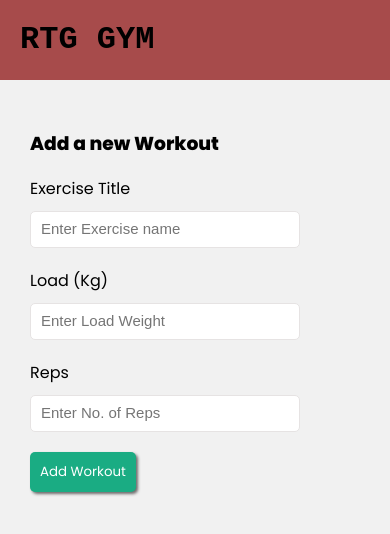
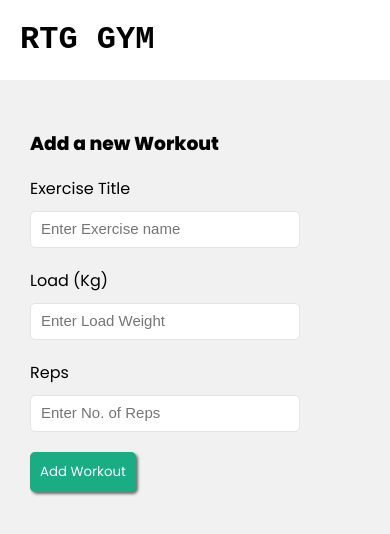
Before and after one commit to TICA-RTG/Workout, a React (Create React App) app in the folder frontend/: page / in a window 390 px wide. Shown: the top 534 px of the page. Built offline with nearby package versions, Linux system fonts and the light colour scheme; no server answers.

Commit message:
minor fixes

```diff
--- a/frontend/src/index.css
+++ b/frontend/src/index.css
@@ -39,12 +39,14 @@ header a {
 }
 .workouts{
   width: 55%;
+  padding-top: 30px;
 }
 
 .workout-details {
   background-color: white;
   width: 100%;
   border-left:10px solid #2adfac;
+  padding: 10px;
   border-radius: 7px;
   box-shadow: 4px 4px 15px rgba(0, 0, 0, 0.20);
   position: relative;
@@ -71,7 +73,7 @@ header a {
 }
 
 .workout-form {
-  /* padding: 20px; */
+  padding: 20px;
   width: 300px;
 }
 form {
@@ -149,7 +151,7 @@ div.error {
   }
 
  .nav-bar{
-  background-color: rgb(167, 75, 75);
+  background-color: white;
   padding: 0px;
 }
  .workouts {
```
